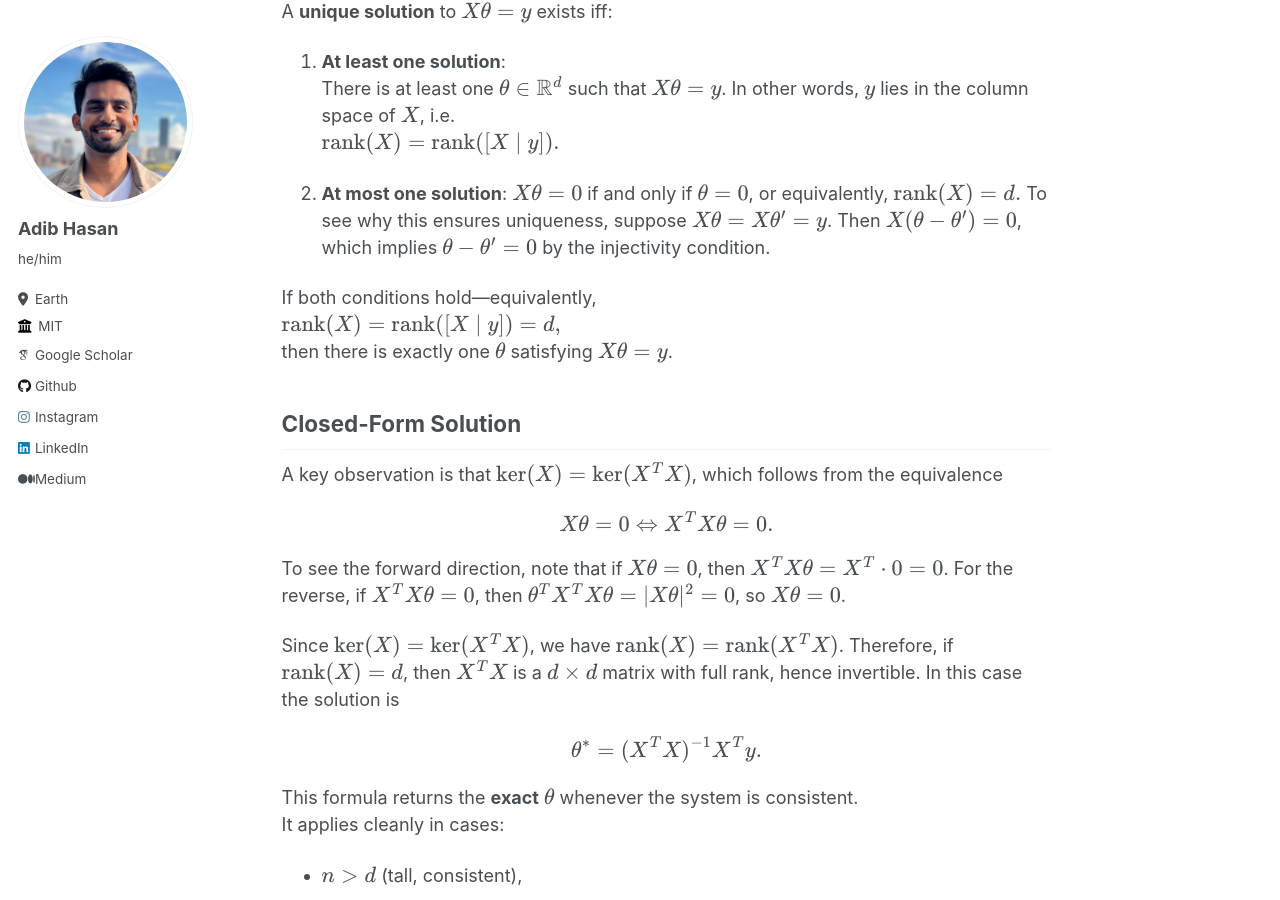
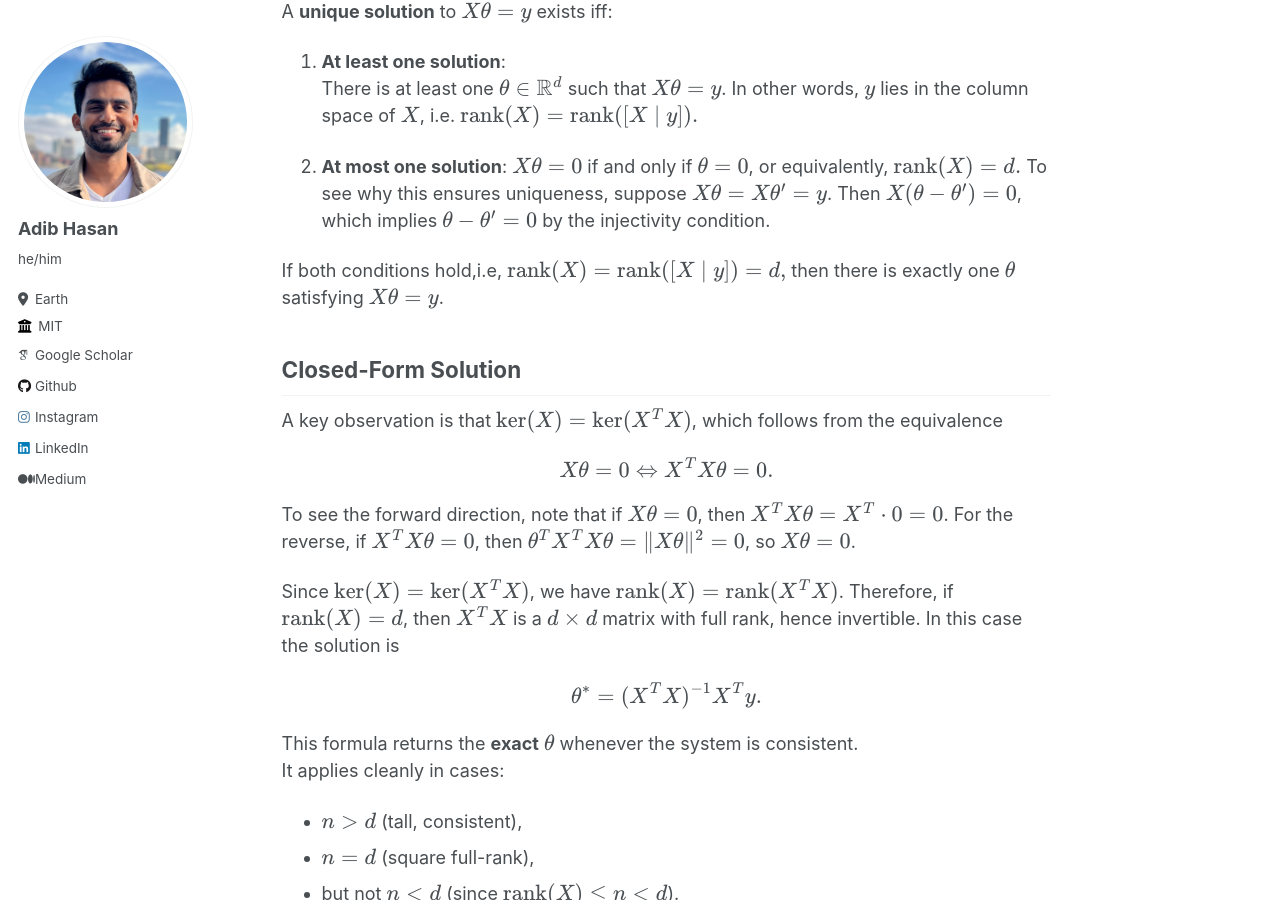
Before and after one commit to Neehan/neehan.github.io, a Jekyll site: the page built from _blog/linear-regression.md, in a window 1280 px wide and 900 px high, scrolled down 638 px. Built offline with Jekyll 4.4.1, drawn with Linux system fonts in a browser that asks for light colours; some web fonts are replaced.

Commit message:
linear reg

```diff
--- a/_blog/linear-regression.md
+++ b/_blog/linear-regression.md
@@ -25,16 +25,13 @@ This system may have zero, one, or infinitely many solutions. The structure is g
 A **unique solution** to $X\theta = y$ exists iff:
 
 1. **At least one solution**:
-   There is at least one $\theta\in \mathbb{R}^d$ such that $X\theta = y$. In other words, $y$ lies in the column space of $X$, i.e.
-   $$\operatorname{rank}(X) = \operatorname{rank}([X \mid y]).$$
+   There is at least one $\theta\in \mathbb{R}^d$ such that $X\theta = y$. In other words, $y$ lies in the column space of $X$, i.e. $\operatorname{rank}(X) = \operatorname{rank}([X \mid y]).$
 
 2. **At most one solution**: $X\theta = 0$ if and only if $\theta=0$, or equivalently,
    $$\operatorname{rank}(X) = d.$$
    To see why this ensures uniqueness, suppose $X\theta = X\theta' = y$. Then $X(\theta - \theta') = 0$, which implies $\theta - \theta' = 0$ by the injectivity condition.
 
-If both conditions hold—equivalently,
-$$\operatorname{rank}(X) = \operatorname{rank}([X \mid y]) = d,$$
-then there is exactly one $\theta$ satisfying $X\theta = y$.
+If both conditions hold,i.e, $\operatorname{rank}(X) = \operatorname{rank}([X \mid y]) = d,$ then there is exactly one $\theta$ satisfying $X\theta = y$.
 
 ## Closed-Form Solution
 
@@ -44,7 +41,7 @@ $$
 X\theta = 0 \Leftrightarrow X^TX\theta = 0.
 $$
 
-To see the forward direction, note that if $X\theta = 0$, then $X^TX\theta = X^T \cdot 0 = 0$. For the reverse, if $X^TX\theta = 0$, then $\theta^T X^TX\theta = \|X\theta\|^2 = 0$, so $X\theta = 0$.
+To see the forward direction, note that if $X\theta = 0$, then $X^TX\theta = X^T \cdot 0 = 0$. For the reverse, if $X^TX\theta = 0$, then $\theta^T X^TX\theta = \\|X\theta\\|^2 = 0$, so $X\theta = 0$.
 
 Since $\operatorname{ker}(X) = \operatorname{ker}(X^TX)$, we have $\operatorname{rank}(X) = \operatorname{rank}(X^TX)$. Therefore, if $\operatorname{rank}(X) = d$, then $X^TX$ is a $d \times d$ matrix with full rank, hence invertible. In this case the solution is
 
```
